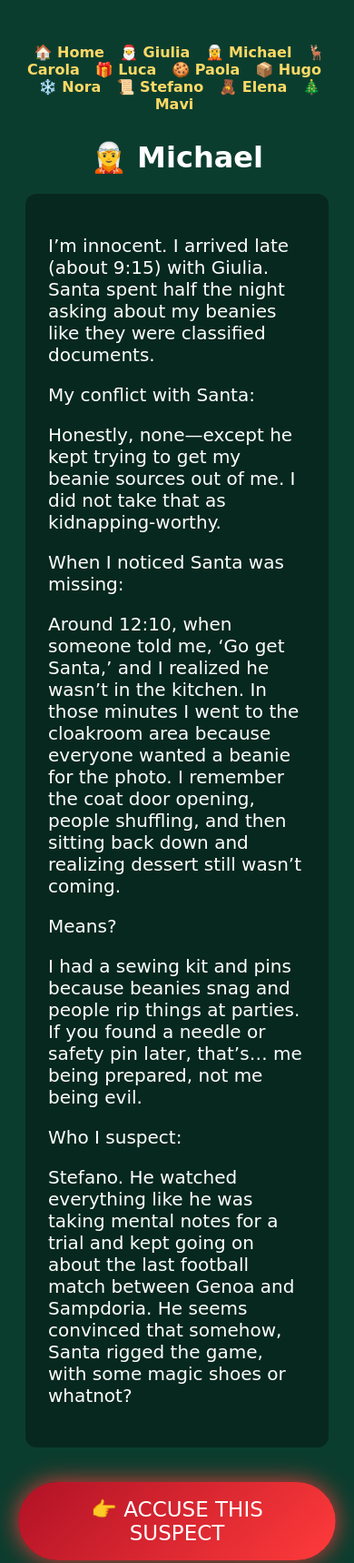
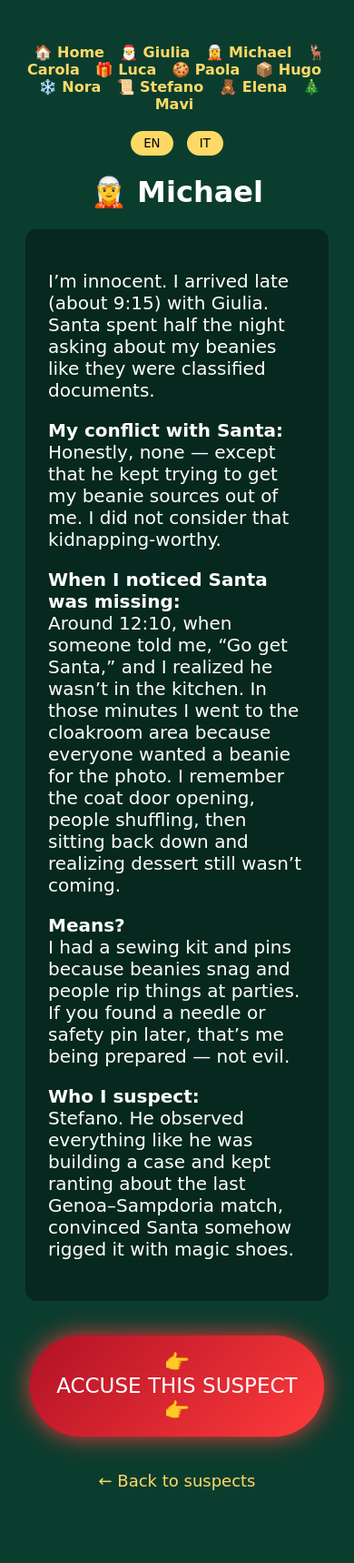
Before and after one commit to agoxtinho/santa-mystery, a plain HTML site: page suspect-2.html in a window 390 px wide. Shown: the top 1718 px of the page at 91% size. After the commit the page ends 1686 px from the top, so only its background shows below. Drawn offline with Linux system fonts and the light colour scheme; a web font is replaced by a local one.

Commit message:
Update suspect-2.html

```diff
--- a/suspect-2.html
+++ b/suspect-2.html
@@ -17,7 +17,7 @@ body {
 
 .nav {
   text-align: center;
-  margin-bottom: 30px;
+  margin-bottom: 20px;
 }
 
 .nav a {
@@ -25,6 +25,21 @@ body {
   margin: 0 6px;
   text-decoration: none;
   font-weight: bold;
+}
+
+.lang-toggle {
+  text-align: center;
+  margin-bottom: 20px;
+}
+
+.lang-toggle button {
+  background: #ffd966;
+  border: none;
+  padding: 6px 14px;
+  margin: 0 5px;
+  border-radius: 20px;
+  cursor: pointer;
+  font-family: inherit;
 }
 
 .container {
@@ -94,42 +109,85 @@ body {
   <a href="suspect-10.html">🎄 Mavi</a>
 </nav>
 
+<div class="lang-toggle">
+  <button onclick="setLang('en')">EN</button>
+  <button onclick="setLang('it')">IT</button>
+</div>
+
 <div class="container">
   <h1>🧝 Michael</h1>
 
-  <div class="testimony">
+  <!-- ENGLISH -->
+  <div class="testimony" data-lang="en">
     <p>
-      I’m innocent. I arrived late (about 9:15) with Giulia. Santa spent half the night asking about my beanies like they were classified documents.
+      I’m innocent. I arrived late (about 9:15) with Giulia. Santa spent half the night
+      asking about my beanies like they were classified documents.
+    </p>
+    <p><strong>My conflict with Santa:</strong><br>
+      Honestly, none — except that he kept trying to get my beanie sources out of me.
+      I did not consider that kidnapping-worthy.
+    </p>
+    <p><strong>When I noticed Santa was missing:</strong><br>
+      Around 12:10, when someone told me, “Go get Santa,” and I realized he wasn’t in the kitchen.
+      In those minutes I went to the cloakroom area because everyone wanted a beanie for the photo.
+      I remember the coat door opening, people shuffling, then sitting back down and realizing
+      dessert still wasn’t coming.
+    </p>
+    <p><strong>Means?</strong><br>
+      I had a sewing kit and pins because beanies snag and people rip things at parties.
+      If you found a needle or safety pin later, that’s me being prepared — not evil.
+    </p>
+    <p><strong>Who I suspect:</strong><br>
+      Stefano. He observed everything like he was building a case
+      and kept ranting about the last Genoa–Sampdoria match,
+      convinced Santa somehow rigged it with magic shoes.
+    </p>
+  </div>
+
+  <!-- ITALIAN -->
+  <div class="testimony" data-lang="it">
     <p>
-      My conflict with Santa:
-    <p>
-      Honestly, none—except he kept trying to get my beanie sources out of me. I did not take that as kidnapping‑worthy.
-    <p>
-      When I noticed Santa was missing:
-    <p>
-      Around 12:10, when someone told me, ‘Go get Santa,’ and I realized he wasn’t in the kitchen. In those minutes I went to the cloakroom area because everyone wanted a beanie for the photo. I remember the coat door opening, people shuffling, and then sitting back down and realizing dessert still wasn’t coming.
-    <p>
-      Means?
-    <p>
-      I had a sewing kit and pins because beanies snag and people rip things at parties. If you found a needle or safety pin later, that’s… me being prepared, not me being evil.
-    <p>
-      Who I suspect:
-    <p>
-      Stefano. He watched everything like he was taking mental notes for a trial and kept going on about the last football match between Genoa and Sampdoria. He seems convinced that somehow, Santa rigged the game, with some magic shoes or whatnot?
+      Sono innocente. Sono arrivato tardi (verso le 21:15) con Giulia.
+      Babbo Natale ha passato metà della serata a interrogarmi
+      sui miei cappellini come fossero documenti top secret.
+    </p>
+    <p><strong>Il mio conflitto con Babbo Natale:</strong><br>
+      Onestamente nessuno — a parte il fatto che cercava continuamente
+      di scoprire da dove provengono i miei cappellini.
+      Non mi sembrava un motivo valido per un rapimento.
+    </p>
+    <p><strong>Quando ho notato la scomparsa:</strong><br>
+      Verso le 12:10, quando qualcuno mi ha detto “Vai a prendere Babbo Natale”
+      e ho capito che non era in cucina.
+      In quei minuti ero al guardaroba perché tutti volevano un cappellino per la foto.
+      Ricordo la porta che si apriva, gente che si muoveva,
+      poi di nuovo a sedere… e il dessert che non arrivava.
+    </p>
+    <p><strong>Mezzi?</strong><br>
+      Avevo con me un kit da cucito e delle spille,
+      perché i cappellini si impigliano e alle feste si strappa sempre qualcosa.
+      Se avete trovato un ago o una spilla, ero solo preparato — non malvagio.
+    </p>
+    <p><strong>Chi sospetto:</strong><br>
+      Stefano. Osservava tutto come se stesse preparando un processo
+      e continuava a parlare dell’ultima partita Genoa–Sampdoria,
+      convinto che Babbo Natale l’avesse truccata con delle scarpe magiche.
     </p>
   </div>
 
   <button onclick="accuse()" class="accuse">
-    👉 ACCUSE THIS SUSPECT
+    👉 <span data-lang="en">ACCUSE THIS SUSPECT</span>
+    👉 <span data-lang="it">ACCUSA QUESTO SOSPETTO</span>
   </button>
 
-  <!-- Result message -->
-<div class="result" id="result" style="display:none;">
-  ❄️ Nice try… this suspect is innocent.
+  <div class="result" id="result">
+    <span data-lang="en">❄️ Nice try… this suspect is innocent.</span>
+    <span data-lang="it">❄️ Bel tentativo… questo sospetto è innocente.</span>
+  </div>
+
+  <a href="index.html" class="back" data-lang="en">← Back to suspects</a>
+  <a href="index.html" class="back" data-lang="it">← Torna ai sospetti</a>
 </div>
-
-<!-- Back to suspects link (always visible) -->
-<a href="index.html" class="back">← Back to suspects</a>
 
 <script>
 function accuse() {
@@ -137,6 +195,16 @@ function accuse() {
     document.getElementById("result").style.display = "block";
   }
 }
+
+function setLang(lang) {
+  document.querySelectorAll('[data-lang]').forEach(el => {
+    el.style.display = el.dataset.lang === lang ? 'block' : 'none';
+  });
+  localStorage.setItem('lang', lang);
+}
+
+const savedLang = localStorage.getItem('lang') || 'en';
+setLang(savedLang);
 </script>
 
 </body>
```
